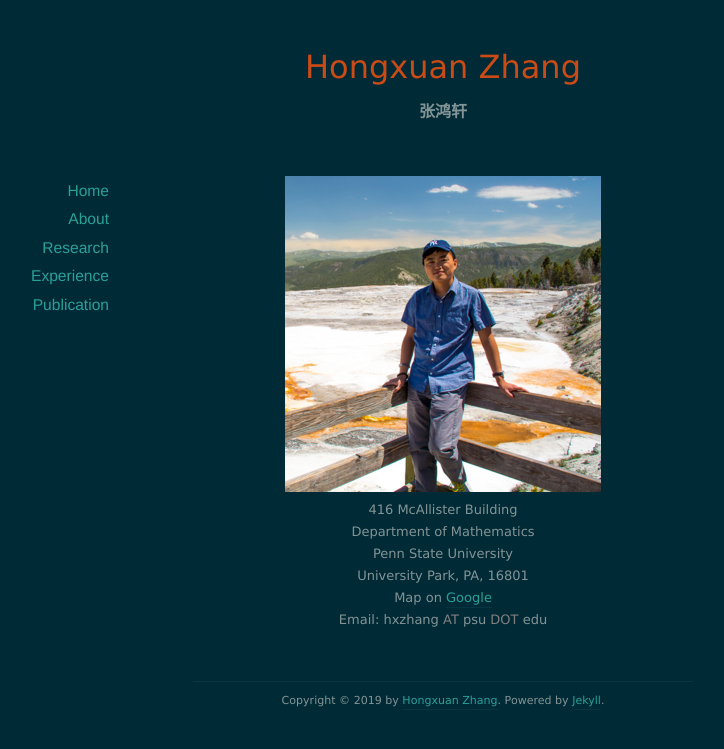
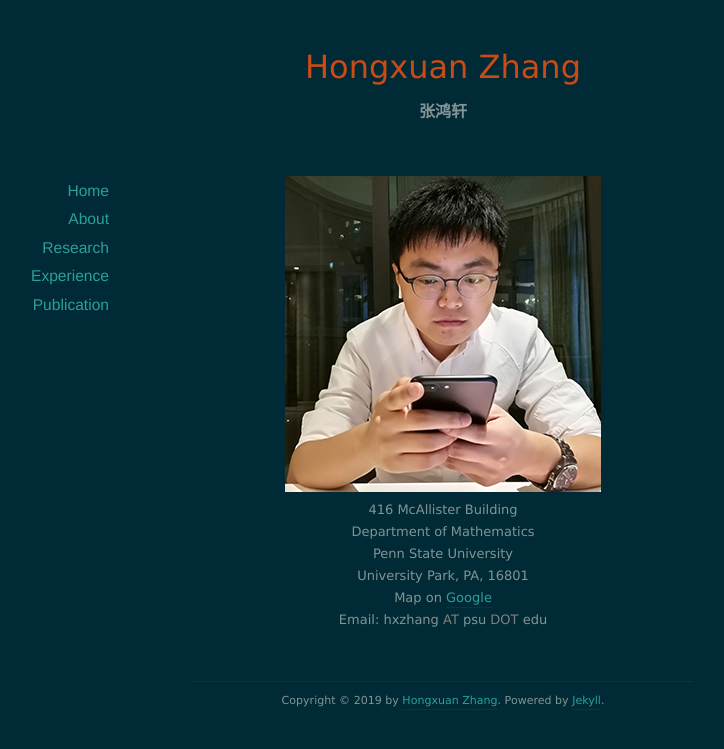
Before and after one commit to zhxsxuan/webpage, a Jekyll site: the page built from index.html, in a window 1280 px wide. Shown: the top 749 px of the page, without its empty margins (197-921 px from the left). Built offline with Jekyll 4.4.1, drawn with Linux system fonts in a browser that asks for light colours; the list of posts is cut into pages by our own code.

Commit message:
update bio

```diff
--- a/_config.yml
+++ b/_config.yml
@@ -5,7 +5,7 @@
 
 paginate: 10
 
-gems: [jekyll-paginate]
+plugins: [jekyll-paginate]
 exclude: ['Sync.sh', 'README.md', 'Gemfile.lock', 'Gemfile', 'Rakefile']
 
 
```
Also changed, not shown: images/bio.png.
